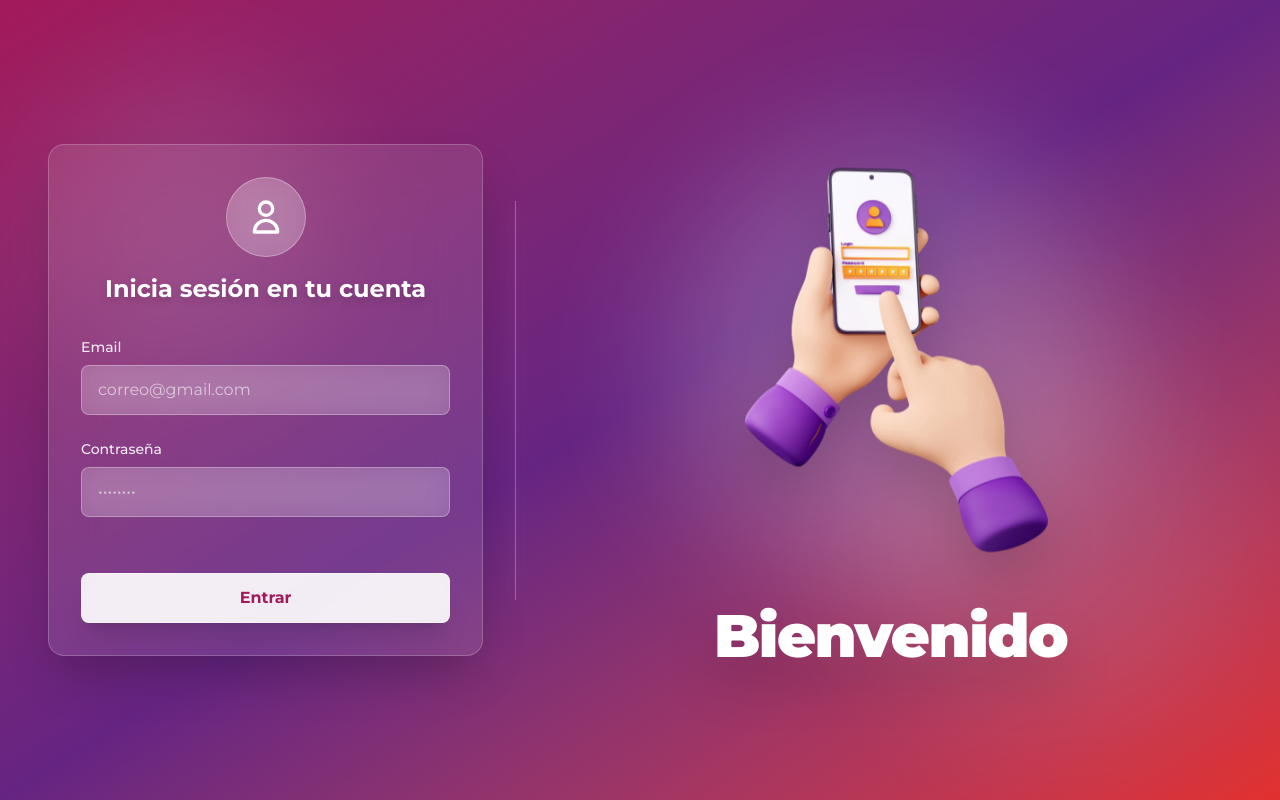
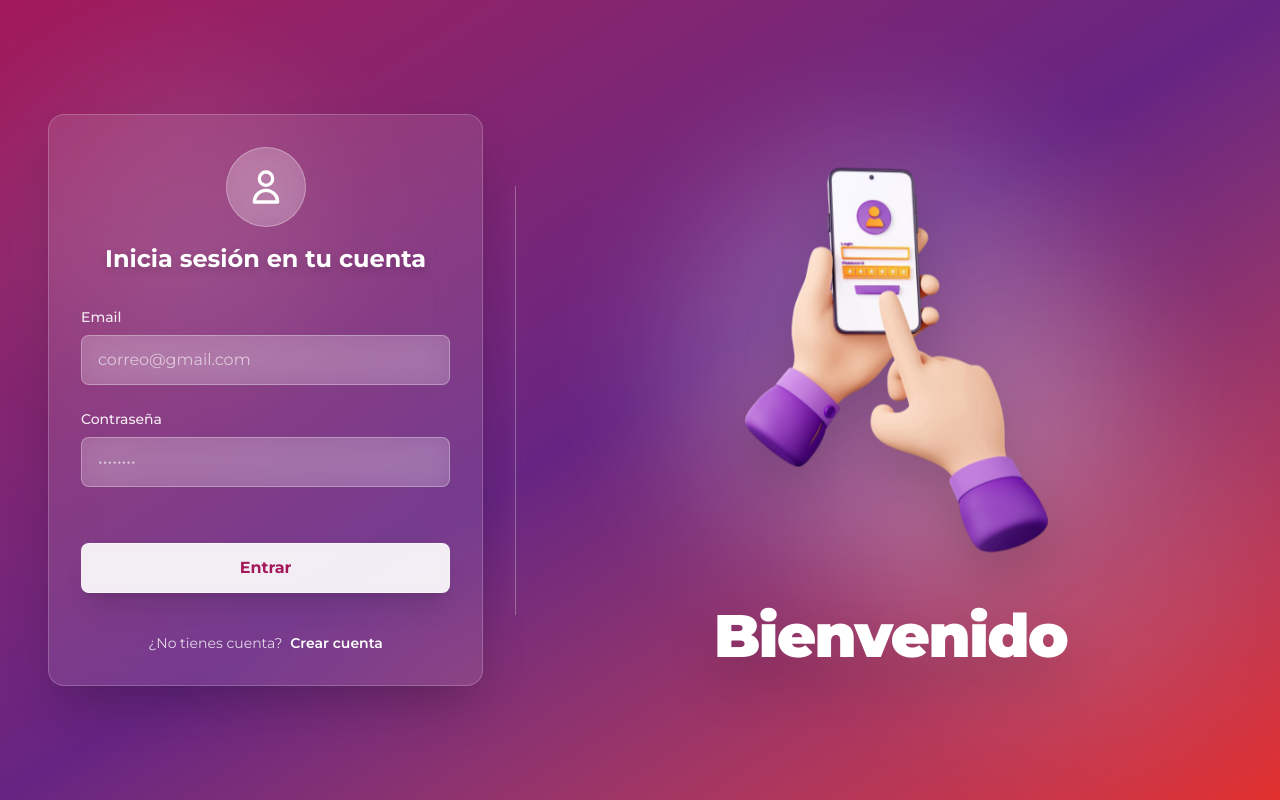
Before and after one commit to ebytesolutionsec/ecommerce-frontend, a Vue app in the folder client/: page /login in a window 1280 px wide. Built offline with nearby package versions, Linux system fonts and the light colour scheme.

Commit message:
Mejoras en autenticación, navegación y redirección por roles

```diff
--- a/client/src/components/auth/LoginForm.vue
+++ b/client/src/components/auth/LoginForm.vue
@@ -62,18 +62,38 @@
       >
         {{ isSubmitting ? 'Entrando...' : 'Entrar' }}
       </button>
+
+      <!-- Enlace para crear cuenta -->
+      <div class="text-center mt-4">
+        <p class="text-white/80 text-sm">
+          ¿No tienes cuenta?
+          <router-link
+            :to="{ name: 'registro', query: redirectQuery }"
+            class="text-white font-semibold hover:underline ml-1"
+          >
+            Crear cuenta
+          </router-link>
+        </p>
+      </div>
     </form>
   </div>
 </template>
 
 <script setup>
-import { reactive, ref } from 'vue'
+import { reactive, ref, computed } from 'vue'
+import { useRoute } from 'vue-router'
 import { validateEmailFormat } from '../../utils/validators'
 import { useAuth } from '../../composables/useAuth'
 import authService from '../../services/authService'
 
 const emit = defineEmits(['login-success'])
 const { login } = useAuth()
+const route = useRoute()
+
+// Pasar el redirect al registro si existe
+const redirectQuery = computed(() => {
+  return route.query.redirect ? { redirect: route.query.redirect } : {}
+})
 
 const form = reactive({
   email: '',
--- a/client/src/components/shop/ShopNavbar.vue
+++ b/client/src/components/shop/ShopNavbar.vue
@@ -79,6 +79,8 @@
                 v-if="isAccountDropdownOpen"
                 class="absolute right-0 mt-2 w-48 bg-white rounded-lg shadow-lg py-2 border border-gray-200"
               >
+                <!-- Opciones cuando está autenticado -->
+                <template v-if="isAuthenticated">
                   <router-link
                     to="/mi-cuenta"
                     @click="closeAccountDropdown"
@@ -94,6 +96,16 @@
                     Mis Órdenes
                   </router-link>
                   <hr class="my-2 border-gray-200" />
+                  <button
+                    @click="handleLogout"
+                    class="w-full text-left px-4 py-2 text-sm text-red-600 hover:bg-red-50 transition"
+                  >
+                    Cerrar Sesión
+                  </button>
+                </template>
+
+                <!-- Opciones cuando NO está autenticado -->
+                <template v-else>
                   <router-link
                     to="/login"
                     @click="closeAccountDropdown"
@@ -108,6 +120,7 @@
                   >
                     Crear Cuenta
                   </router-link>
+                </template>
               </div>
             </transition>
           </div>
@@ -194,11 +207,14 @@
 import { ref, onMounted, onUnmounted } from 'vue'
 import { useRouter, useRoute } from 'vue-router'
 import { useCart } from '../../composables/useCart.js'
+import { useAuth } from '../../composables/useAuth.js'
 import { categoryService } from '../../services/categoryService.js'
+import authService from '../../services/authService.js'
 
 const router = useRouter()
 const route = useRoute()
 const { cartItemCount } = useCart()
+const { isAuthenticated, logout } = useAuth()
 
 // Estado
 const searchQuery = ref('')
@@ -257,6 +273,14 @@ const toggleMobileMenu = () => {
   isMobileMenuOpen.value = !isMobileMenuOpen.value
 }
 
+// Cerrar sesión
+const handleLogout = () => {
+  authService.removeToken()
+  logout()
+  closeAccountDropdown()
+  router.push('/')
+}
+
 // Click fuera del dropdown
 const handleClickOutside = (event) => {
   if (accountDropdownRef.value && !accountDropdownRef.value.contains(event.target)) {
--- a/client/src/composables/useAuth.js
+++ b/client/src/composables/useAuth.js
@@ -1,6 +1,8 @@
 import { ref } from 'vue'
 
-const isAuthenticated = ref(false)
+const isAuthenticated = ref(
+  localStorage.getItem('isAuthenticated') === 'true' && !!localStorage.getItem('auth_token')
+)
 
 export const useAuth = () => {
   const login = () => {
--- a/client/src/router/index.js
+++ b/client/src/router/index.js
@@ -1,5 +1,6 @@
 import { createRouter, createWebHistory } from 'vue-router'
 import authService from '../services/authService'
+import { jwtDecode } from 'jwt-decode'
 
 const router = createRouter({
   history: createWebHistory(import.meta.env.BASE_URL),
@@ -25,9 +26,33 @@ const router = createRouter({
           component: () => import('../views/shop/CartView.vue')
         },
         {
+          path: 'checkout',
+          name: 'checkout',
+          component: () => import('../views/shop/CheckoutView.vue'),
+          meta: { requiresAuth: true }
+        },
+        {
           path: 'mi-cuenta',
           name: 'mi-cuenta',
           component: () => import('../views/shop/MyAccountView.vue'),
+          meta: { requiresAuth: true }
+        },
+        {
+          path: 'mis-ordenes',
+          name: 'mis-ordenes',
+          component: () => import('../views/shop/MisOrdenesView.vue'),
+          meta: { requiresAuth: true }
+        },
+        {
+          path: 'pago/respuesta',
+          name: 'pago-respuesta',
+          component: () => import('../views/shop/PaymentResponseView.vue'),
+          meta: { requiresAuth: true }
+        },
+        {
+          path: 'pago/cancelado',
+          name: 'pago-cancelado',
+          component: () => import('../views/shop/PaymentResponseView.vue'),
           meta: { requiresAuth: true }
         }
       ]
@@ -102,7 +127,14 @@ router.beforeEach((to, from, next) => {
   }
   // Si intenta ir al login y ya tiene un token válido
   else if (to.meta.requiresGuest && isAuthenticated) {
-    next('/admin')
+    // Redirigir según el rol del usuario
+    try {
+      const token = authService.getToken()
+      const decoded = jwtDecode(token)
+      next(decoded.rol === 'comprador' ? '/' : '/admin')
+    } catch {
+      next('/admin')
+    }
   }
   // Permitir navegación
   else {
--- a/client/src/services/api.js
+++ b/client/src/services/api.js
@@ -31,8 +31,10 @@ const handleResponse = async (response) => {
   }
 
   if (!response.ok) {
-    const error = await response.json().catch(() => ({ message: 'Error en la petición' }))
-    throw new Error(error.message || 'Error en la petición')
+    const errorData = await response.json().catch(() => ({ message: 'Error en la petición' }))
+    // El backend puede enviar el error en 'message' o en 'error'
+    const errorMessage = errorData.error || errorData.message || 'Error en la petición'
+    throw new Error(errorMessage)
   }
   return response.json()
 }
--- a/client/src/views/LoginView.vue
+++ b/client/src/views/LoginView.vue
@@ -40,13 +40,40 @@
 </template>
 
 <script setup>
-import { useRouter } from 'vue-router'
+import { useRouter, useRoute } from 'vue-router'
 import LoginForm from '../components/auth/LoginForm.vue'
+import authService from '../services/authService.js'
+import { jwtDecode } from 'jwt-decode'
 
 const router = useRouter()
+const route = useRoute()
 
 const handleLoginSuccess = () => {
-  router.push('/admin')
+  // Si hay un redirect en la query, ir ahí
+  const redirectPath = route.query.redirect
+
+  if (redirectPath) {
+    router.push(redirectPath)
+    return
+  }
+
+  // Si no hay redirect, verificar el rol del usuario
+  const token = authService.getToken()
+  if (token) {
+    try {
+      const decoded = jwtDecode(token)
+      // Si es comprador, ir a home, si es admin/vendedor ir a admin
+      if (decoded.rol === 'comprador') {
+        router.push('/')
+      } else {
+        router.push('/admin')
+      }
+    } catch (error) {
+      router.push('/admin')
+    }
+  } else {
+    router.push('/admin')
+  }
 }
 </script>
 
--- a/client/src/views/shop/RegistroView.vue
+++ b/client/src/views/shop/RegistroView.vue
@@ -192,7 +192,7 @@
 
         <!-- Link a Login -->
         <router-link
-          to="/login"
+          :to="{ name: 'login', query: route.query.redirect ? { redirect: route.query.redirect } : {} }"
           class="block w-full py-3 text-center border-2 border-gray-300 text-gray-700 font-semibold rounded-lg hover:bg-gray-50 transition"
         >
           Iniciar Sesión
@@ -212,11 +212,12 @@
 
 <script setup>
 import { ref } from 'vue'
-import { useRouter } from 'vue-router'
+import { useRouter, useRoute } from 'vue-router'
 import { useToast } from '../../composables/useToast.js'
-import { authService } from '../../services/authService.js'
+import authService from '../../services/authService.js'
 
 const router = useRouter()
+const route = useRoute()
 const { success, error: showError } = useToast()
 
 // Estado
@@ -289,23 +290,31 @@ const handleSubmit = async () => {
 
   try {
     // Registrar usuario usando el servicio de autenticación
-    await authService.register({
+    const registerData = {
       dni: formData.value.dni,
       fullName: formData.value.fullName,
       email: formData.value.email,
       phone: formData.value.phone,
       direccion: formData.value.direccion,
       password: formData.value.password
-    })
+    }
+
+    console.log('Datos de registro:', registerData)
+    await authService.register(registerData)
 
     success(
       'Cuenta creada exitosamente',
       'Tu cuenta ha sido creada. Ya puedes iniciar sesión'
     )
 
-    // Redirigir al login después de 1 segundo
+    // Redirigir al login después de 1 segundo, preservando el redirect si existe
     setTimeout(() => {
-      router.push('/login')
+      const redirectPath = route.query.redirect
+      if (redirectPath) {
+        router.push({ name: 'login', query: { redirect: redirectPath } })
+      } else {
+        router.push('/login')
+      }
     }, 1000)
   } catch (error) {
     console.error('Error al crear cuenta:', error)
```
Lines whose indentation alone changed are shown as unchanged.
